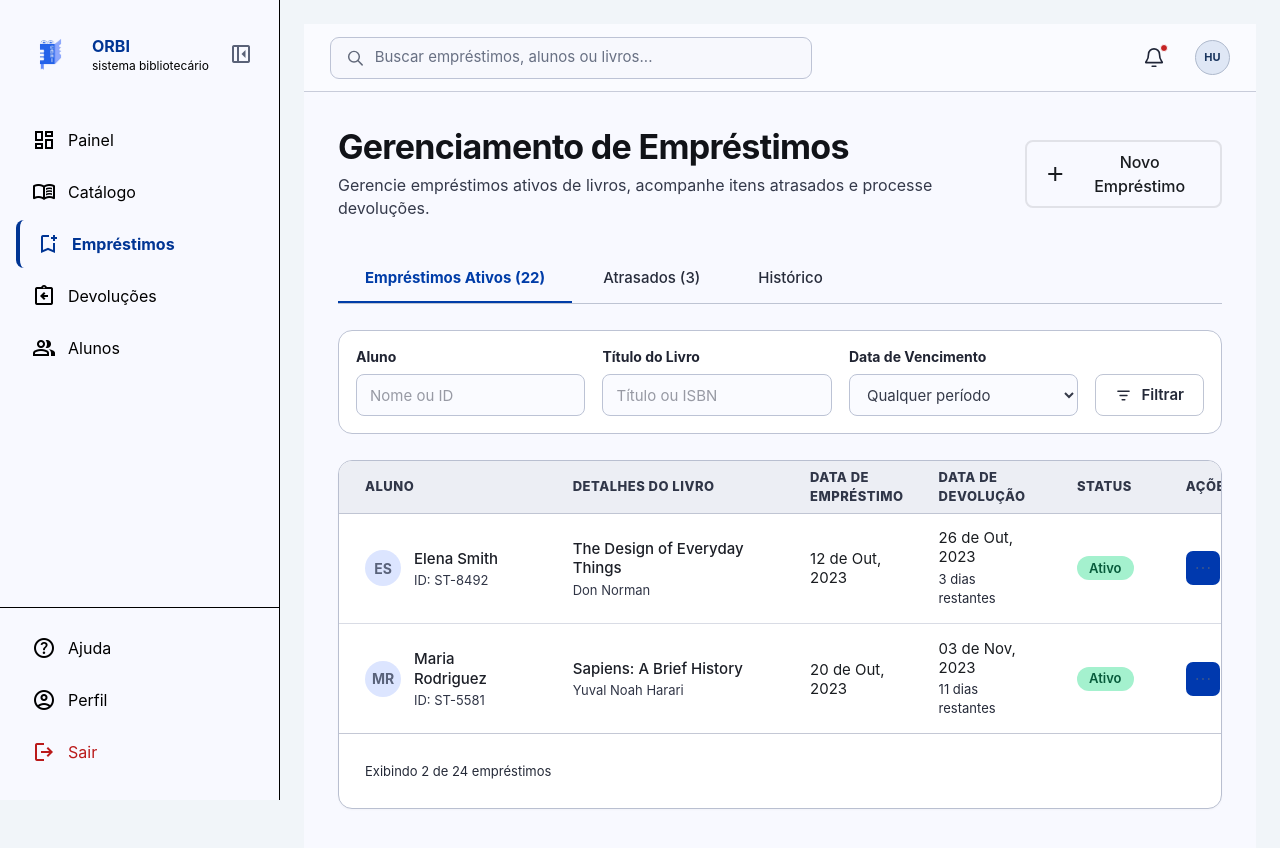
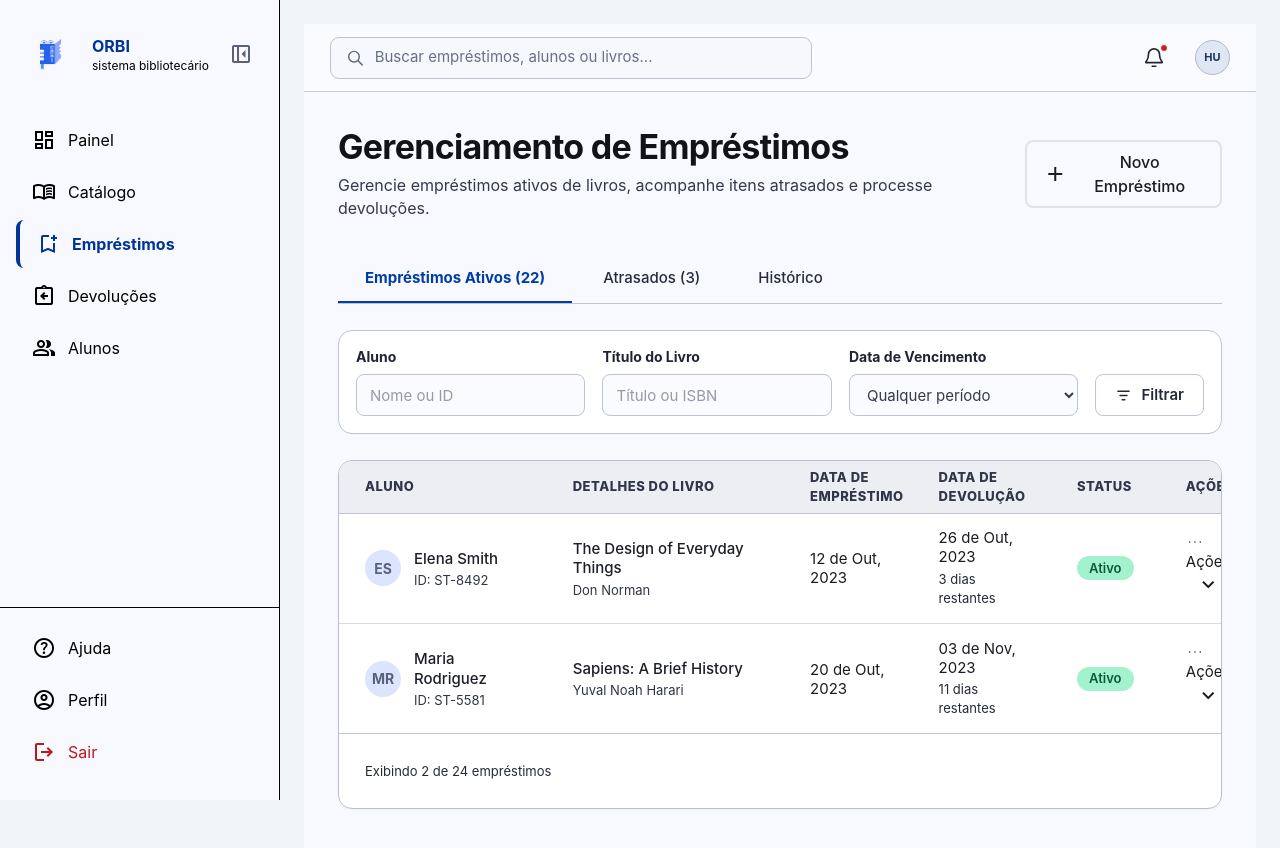
Before and after one commit to RayronVidal/ORBI, a React (Vite) app: page /emprestimos in a window 1280 px wide. Shown: the top 848 px of the page. Built offline with nearby package versions, Linux system fonts and the light colour scheme.

Commit message:
Estiliza menu de ações na página de empréstimos

```diff
--- a/src/pages/Library/GestaoEmprestimos/Emprestimos.tsx
+++ b/src/pages/Library/GestaoEmprestimos/Emprestimos.tsx
@@ -88,6 +88,7 @@ function Emprestimos() {
   const [livro, setLivro] = useState("");
   const [data, setData] = useState("Qualquer período");
   const [busca, setBusca] = useState("");
+  const [acoesAbertas, setAcoesAbertas] = useState<number | null>(null);
 
   const contagemAtivos = emprestimos.filter((item) => item.status === "Ativo").length;
   const contagemAtrasados = emprestimos.filter((item) => item.status === "Atrasado").length;
@@ -170,7 +171,39 @@ function Emprestimos() {
                       <td><div className="date-cell"><span>{loan.first}</span><span>{loan.second}</span></div></td>
                       <td><div className={`date-cell ${item.status === "Atrasado" ? "danger" : ""}`}><span>{due.first}</span><span>{due.second}</span><small>{item.prazo}</small></div></td>
                       <td><span className={`status-pill ${item.status === "Atrasado" ? "overdue" : "active"}`}>{item.status}</span></td>
-                      <td><button className="more-button" aria-label={`Ações para ${item.aluno}`}><Icon name="more" size={20} /> </button></td>
+                      <td>
+                        <div className="loan-actions-menu">
+                          <button
+                            type="button"
+                            className="loan-actions-trigger"
+                            onClick={() => setAcoesAbertas((aberto) => aberto === item.id ? null : item.id)}
+                            aria-label={`Abrir ações do empréstimo de ${item.aluno}`}
+                            aria-expanded={acoesAbertas === item.id}
+                          >
+                            <Icon name="more" size={18} />
+                            <span>Ações</span>
+                            <span className="material-symbols-outlined loan-actions-chevron">
+                              {acoesAbertas === item.id ? "expand_less" : "expand_more"}
+                            </span>
+                          </button>
+                          {acoesAbertas === item.id && (
+                            <div className="loan-actions-dropdown">
+                              <button type="button" onClick={() => setAcoesAbertas(null)}>
+                                <span className="material-symbols-outlined">visibility</span>
+                                Ver detalhes
+                              </button>
+                              <button type="button" onClick={() => setAcoesAbertas(null)}>
+                                <span className="material-symbols-outlined">assignment_turned_in</span>
+                                Registrar devolução
+                              </button>
+                              <button type="button" onClick={() => setAcoesAbertas(null)}>
+                                <span className="material-symbols-outlined">autorenew</span>
+                                Renovar empréstimo
+                              </button>
+                            </div>
+                          )}
+                        </div>
+                      </td>
                     </tr>
                   );
                 })}
```
